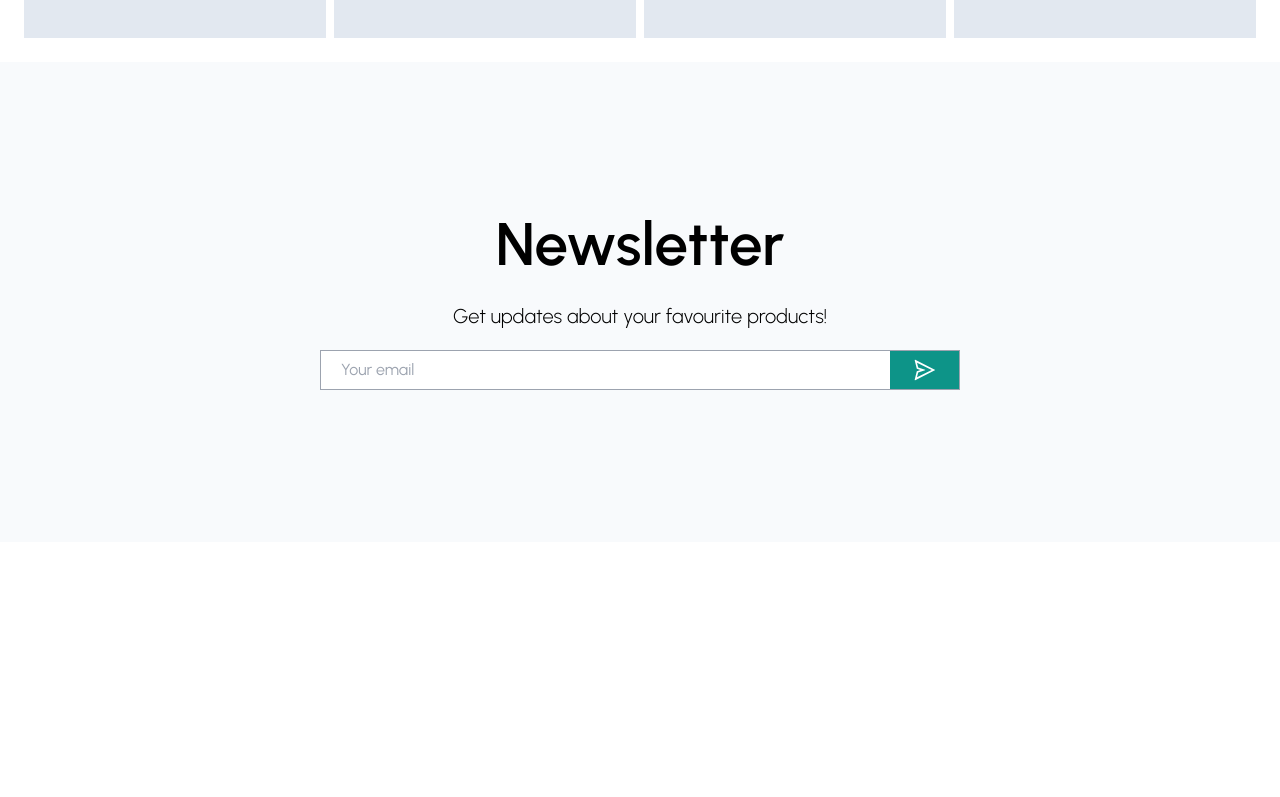
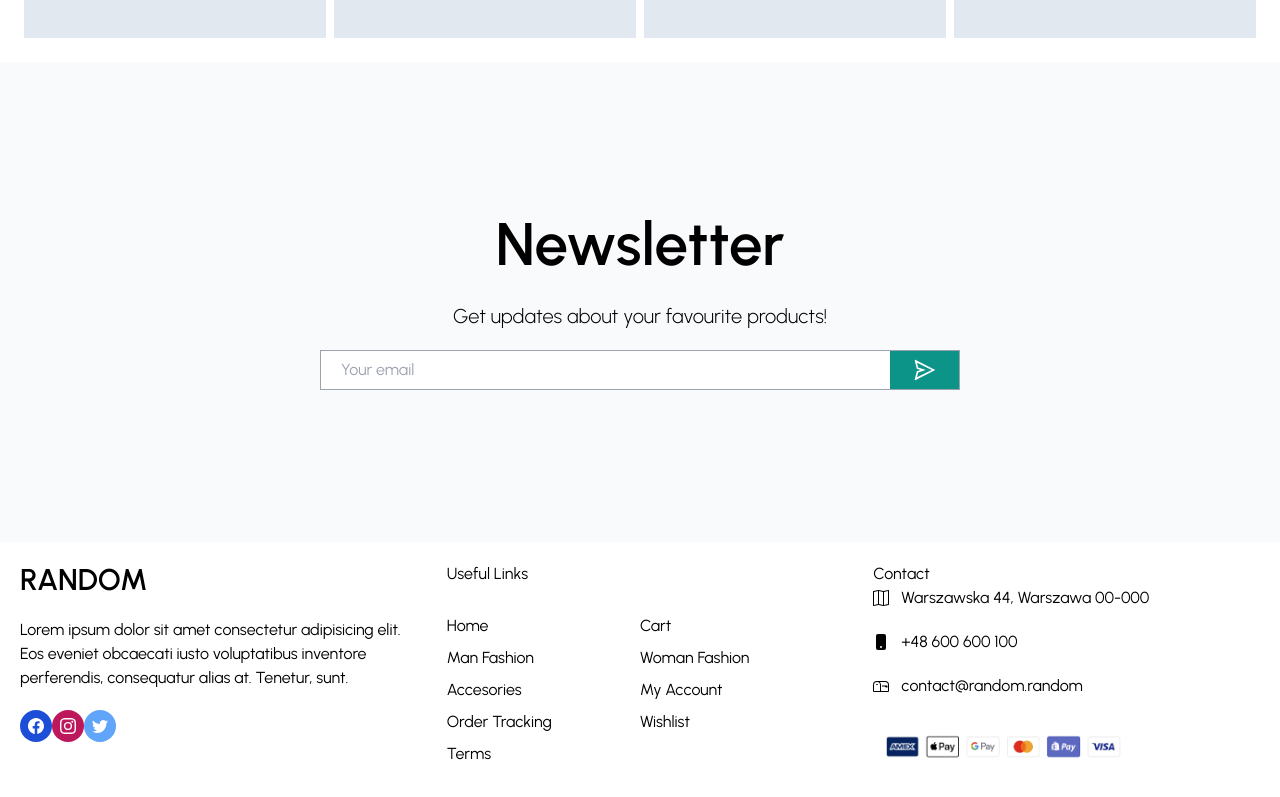
Before and after one commit to Alanolog/ecommerce-shop, a Next.js app: page / in a window 1280 px wide. Shown: the part 2138-2935 px from the top of the page. Before the commit the page ends 2680 px from the top, so only its background shows below. Built offline with nearby package versions, Linux system fonts and the light colour scheme.

Commit message:
'Footer'

```diff
--- /dev/null
+++ b/components/Footer.tsx
@@ -0,0 +1,66 @@
+import React from "react";
+import {
+  BsFacebook,
+  BsInstagram,
+  BsTwitter,
+  BsMap,
+  BsPhoneFill,
+  BsMailbox,
+} from "react-icons/bs";
+
+export const Footer = () => {
+  const singleListItem = " w-1/2 mb-2";
+  const contactItem = " mb-5 flex items-center";
+  return (
+    <div className=" flex ">
+      <div className=" flex-1 flex flex-col p-5">
+        <h2 className=" font-semibold text-3xl">RANDOM</h2>
+        <p className=" my-5">
+          Lorem ipsum dolor sit amet consectetur adipisicing elit. Eos eveniet
+          obcaecati iusto voluptatibus inventore perferendis, consequatur alias
+          at. Tenetur, sunt.
+        </p>
+        <div className=" flex">
+          <div className=" w-8 h-8 rounded-full text-white bg-blue-700 flex justify-center items-center">
+            <BsFacebook />
+          </div>
+          <div className=" w-8 h-8 rounded-full text-white bg-pink-700 flex justify-center items-center">
+            <BsInstagram />
+          </div>
+          <div className=" w-8 h-8 rounded-full text-white bg-blue-400 flex justify-center items-center">
+            <BsTwitter />
+          </div>
+        </div>
+      </div>
+      <div className=" flex-1 p-5">
+        <h3 className=" mb-7">Useful Links</h3>
+        <ul className=" m-0 p-0 flex flex-wrap">
+          <li className={singleListItem}>Home</li>
+          <li className={singleListItem}>Cart</li>
+          <li className={singleListItem}>Man Fashion</li>
+          <li className={singleListItem}>Woman Fashion</li>
+          <li className={singleListItem}>Accesories</li>
+          <li className={singleListItem}>My Account</li>
+          <li className={singleListItem}>Order Tracking</li>
+          <li className={singleListItem}>Wishlist</li>
+          <li className={singleListItem}>Terms</li>
+        </ul>
+      </div>
+      <div className=" flex-1 p-5">
+        <h2>Contact</h2>
+        <div className={contactItem}>
+          <BsMap className=" mr-3" />
+          Warszawska 44, Warszawa 00-000
+        </div>
+        <div className={contactItem}>
+          <BsPhoneFill className=" mr-3" />
+          +48 600 600 100
+        </div>
+        <div className={contactItem}>
+          <BsMailbox className=" mr-3" /> contact@random.random
+        </div>
+        <img src="./payment.png" alt="payment methods" className="w-2/3" />
+      </div>
+    </div>
+  );
+};
--- a/components/index.ts
+++ b/components/index.ts
@@ -6,3 +6,4 @@ export { CategoryItem } from "./CategoryItem";
 export { Product } from "./Product";
 export { Products } from "./Products";
 export { Newsletter } from "./Newsletter";
+export { Footer } from "./Footer";
--- a/pages/index.tsx
+++ b/pages/index.tsx
@@ -7,6 +7,7 @@ import {
   Categories,
   Products,
   Newsletter,
+  Footer,
 } from "../components";
 
 const Home: React.FC = () => {
@@ -23,6 +24,7 @@ const Home: React.FC = () => {
       <Categories />
       <Products />
       <Newsletter />
+      <Footer />
     </>
   );
 };
```
Also changed, not shown: public/payment.png (added).
